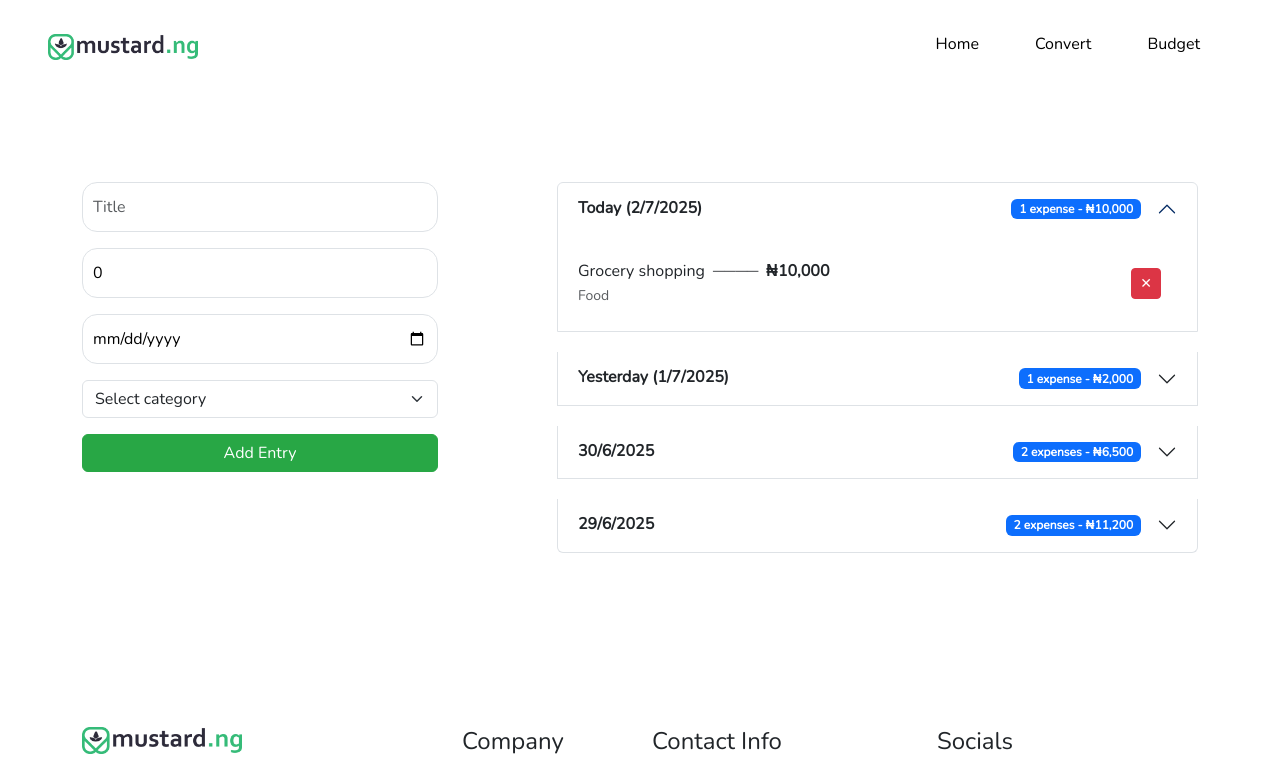
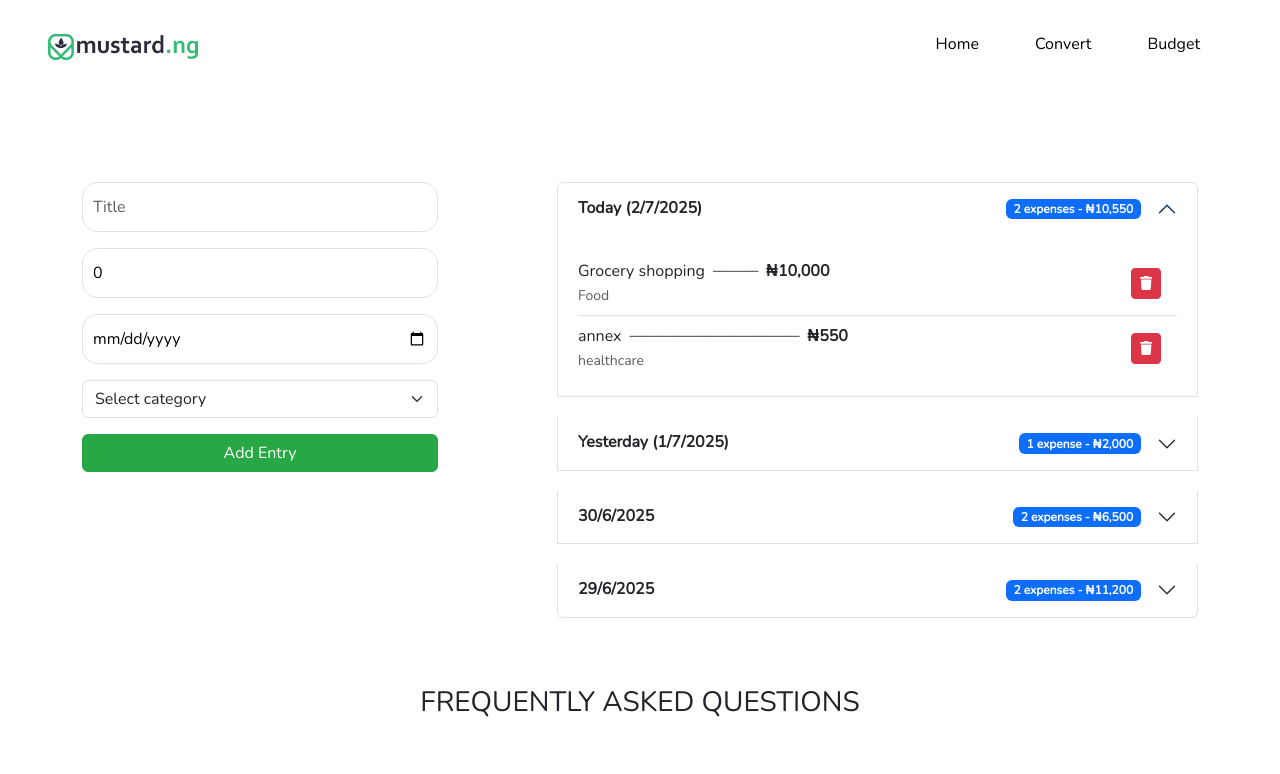
Before and after one commit to MasterIfeanyi/react-stocks-interview, a React (Create React App) app: page /budget in a window 1280 px wide. Shown: the top 774 px of the page. Built offline with nearby package versions, Linux system fonts and the light colour scheme; data requests are answered from the project's data file.

Commit message:
add delete button and functionality

```diff
--- a/data/db.json
+++ b/data/db.json
@@ -126,6 +126,34 @@
       "amount": 4500,
       "date": "2025-07-20",
       "category": "utilities"
+    },
+    {
+      "id": "1f1b",
+      "description": "designer",
+      "amount": 3000,
+      "date": "2025-07-03",
+      "category": "entertainment"
+    },
+    {
+      "id": "dacd",
+      "description": "child",
+      "amount": 500,
+      "date": "2025-07-03",
+      "category": "transport"
+    },
+    {
+      "id": "2a48",
+      "description": "annex",
+      "amount": 550,
+      "date": "2025-07-02",
+      "category": "healthcare"
+    },
+    {
+      "id": "99c8",
+      "description": "America Day",
+      "amount": 7800,
+      "date": "2025-07-04",
+      "category": "healthcare"
     }
   ],
   "categories": [
--- a/src/components/Budget/Budget.jsx
+++ b/src/components/Budget/Budget.jsx
@@ -1,3 +1,4 @@
+import FAQ from "../SendMoney/FAQ"
 import BudgetForm from "./subComponents/Form/BudgetForm"
 import BudgetTable from "./subComponents/Table/BudgetTable"
 
@@ -17,6 +18,7 @@ const Budget = () => {
                 </div>
             </div>
         </div>
+        <FAQ />
     </section>
   )
 }
--- a/src/components/Budget/subComponents/Table/BudgetTable.jsx
+++ b/src/components/Budget/subComponents/Table/BudgetTable.jsx
@@ -1,5 +1,9 @@
 import { useState, useEffect } from "react"
 import { formatDateHeader } from "../../../../util/formatHeader"
+import { FontAwesomeIcon } from "@fortawesome/react-fontawesome"
+import { faTrash } from "@fortawesome/free-solid-svg-icons"
+
+
 
 const BudgetTable = () => {
 
@@ -19,7 +23,7 @@ const BudgetTable = () => {
 
         fetchEntries();
 
-    }, [])
+    }, [entries])
 
 
 
@@ -56,7 +60,18 @@ const BudgetTable = () => {
     //     return `${date.getDate()}/${date.getMonth() + 1}/${date.getFullYear()}`
     // }
 
-
+    // Delete function
+    const handleDelete = async (id) => {
+        try {
+            const response = await fetch(`http://localhost:3500/expenses/${id}`, {
+                method: "DELETE",
+            });
+            if (!response.ok) throw new Error("Failed to delete entry");
+            setEntries(entries.filter(entry => entry.id !== id));
+        } catch (error) {
+            alert("Error deleting entry: " + error.message);
+        }
+    };
 
 
 
@@ -115,10 +130,10 @@ const BudgetTable = () => {
                                             </div>
                                             <button
                                                 className="btn btn-danger btn-sm ms-2"
-
+                                                onClick={() => handleDelete(expense.id)}
                                                 title="Delete expense"
                                             >
-                                                ✕
+                                                <FontAwesomeIcon icon={faTrash} />
                                             </button>
                                             </div>
                                         ))}
```
Also changed, not shown: src/components/CurrencyConverter/MarketWatch.jsx (+3 -8 lines).
